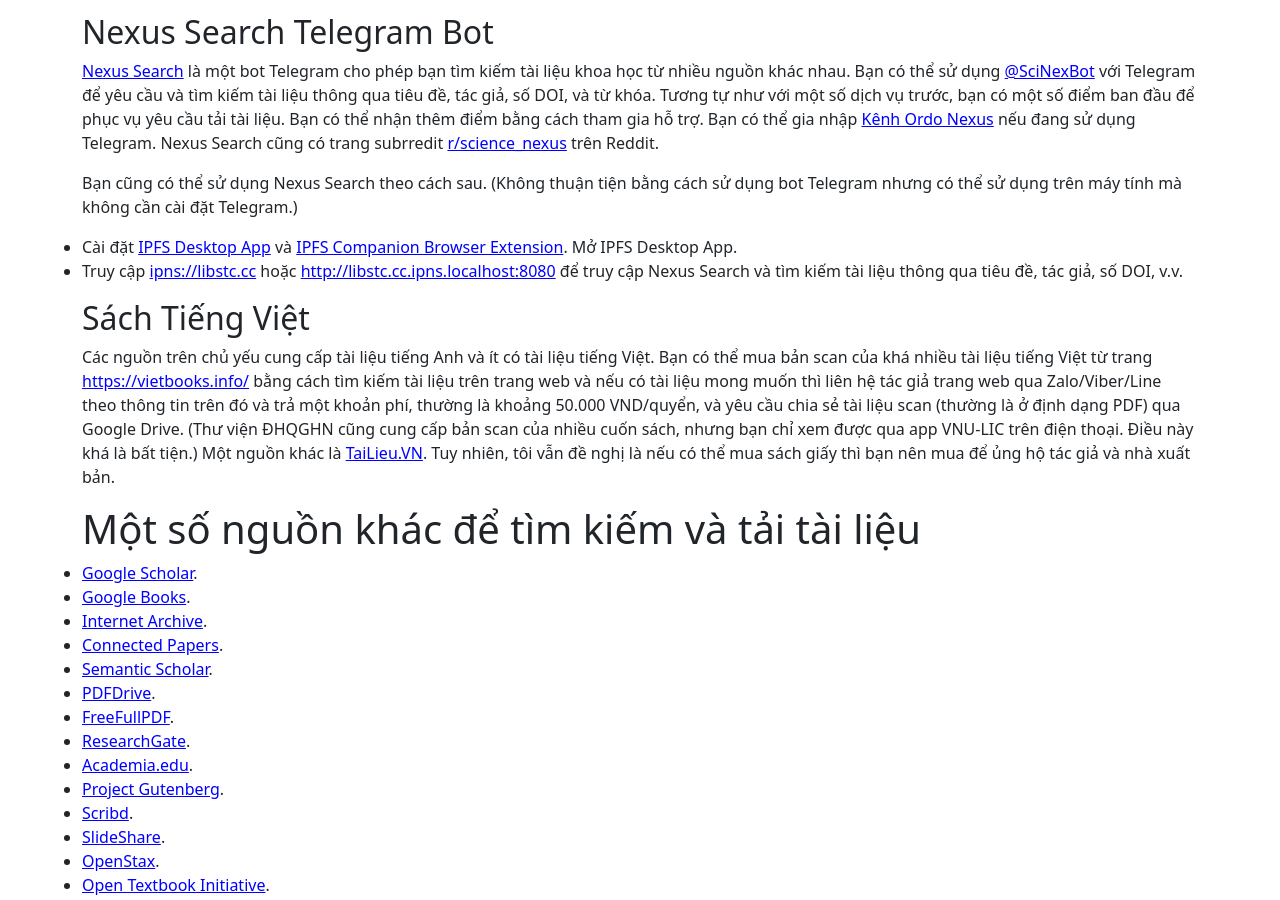
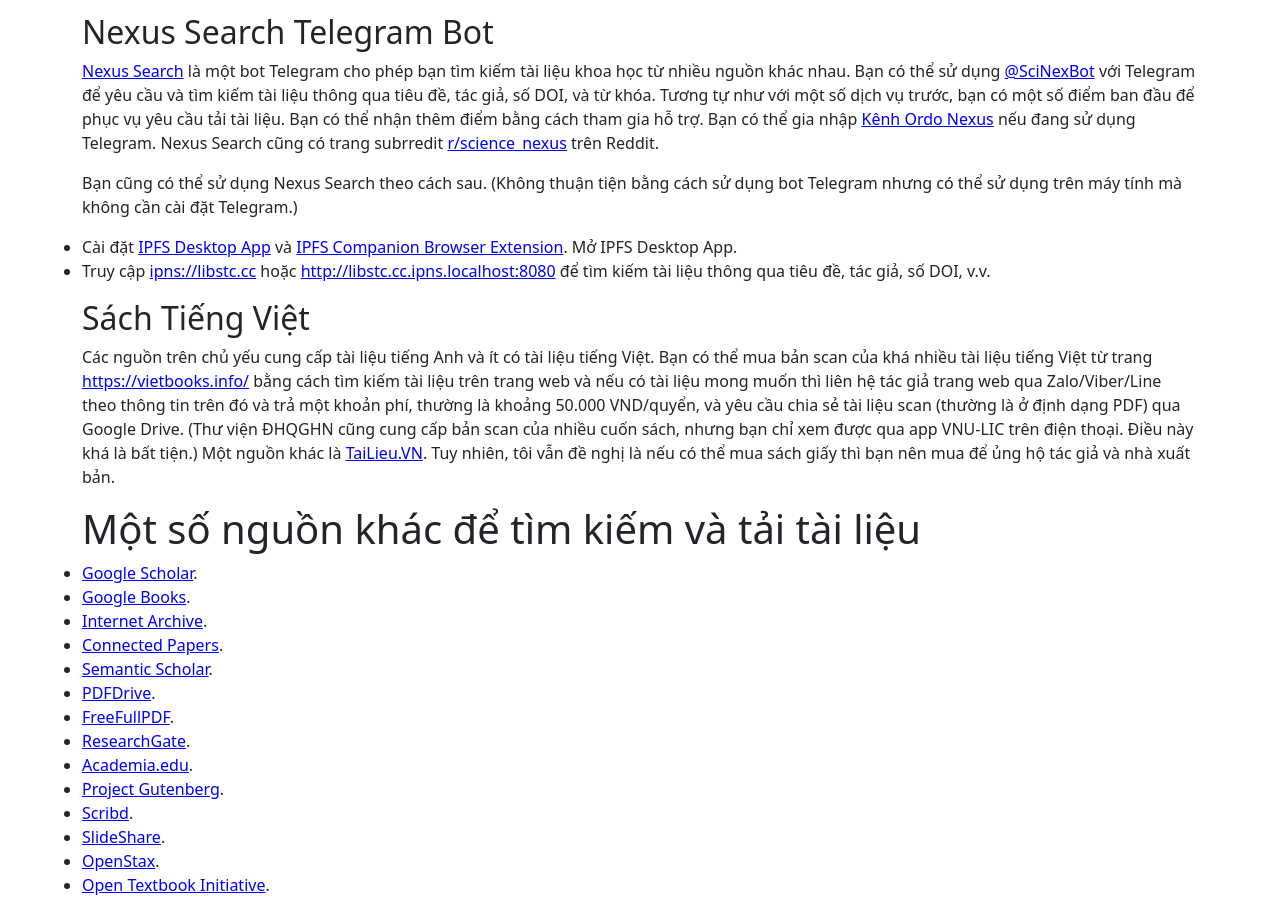
Before and after one commit to hoanganhduc/hoanganhduc.github.io, a Jekyll site: the page built from _posts/2025-05-05-một-số-phương-pháp-tải-bài-báo-khoa-học.md, in a window 1280 px wide and 900 px high, scrolled down 4422 px. Built offline with Jekyll 4.4.1, drawn with Linux system fonts in a browser that asks for light colours; nearby versions of some CDN libraries; comment, search, counter and statistics services are not loaded; a style sheet for code colours, icons or effects is not loaded.

Commit message:
Updated @ 2025-06-12  17:47:17 ICT

```diff
--- a/_posts/2025-05-05-một-số-phương-pháp-tải-bài-báo-khoa-học.md
+++ b/_posts/2025-05-05-một-số-phương-pháp-tải-bài-báo-khoa-học.md
@@ -111,7 +111,7 @@ Ngoài ra nếu bạn dùng Reddit thì cũng có subrredit [r/Scholar](https://
 
 Bạn cũng có thể sử dụng Nexus Search theo cách sau. (Không thuận tiện bằng cách sử dụng bot Telegram nhưng có thể sử dụng trên máy tính mà không cần cài đặt Telegram.)
 * Cài đặt [IPFS Desktop App](https://docs.ipfs.tech/install/ipfs-desktop/) và [IPFS Companion Browser Extension](https://docs.ipfs.tech/install/ipfs-companion/). Mở IPFS Desktop App.
-* Truy cập [ipns://libstc.cc](ipns://libstc.cc) hoặc [http://libstc.cc.ipns.localhost:8080](http://libstc.cc.ipns.localhost:8080) để truy cập Nexus Search và tìm kiếm tài liệu thông qua tiêu đề, tác giả, số DOI, v.v.
+* Truy cập [ipns://libstc.cc](ipns://libstc.cc) hoặc [http://libstc.cc.ipns.localhost:8080](http://libstc.cc.ipns.localhost:8080) để tìm kiếm tài liệu thông qua tiêu đề, tác giả, số DOI, v.v.
 
 ## Sách Tiếng Việt
 
```
Also changed, not shown: 1 other file.
